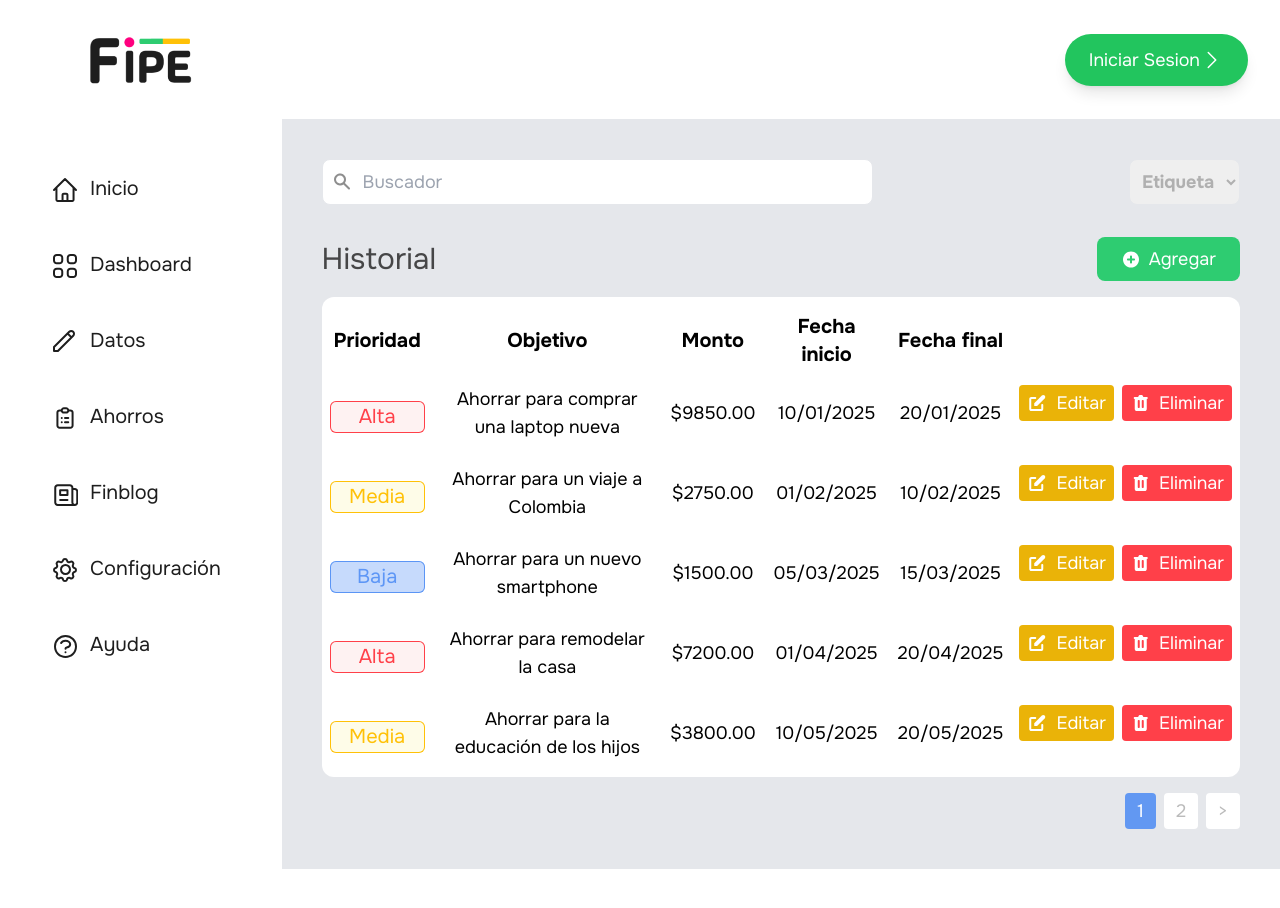
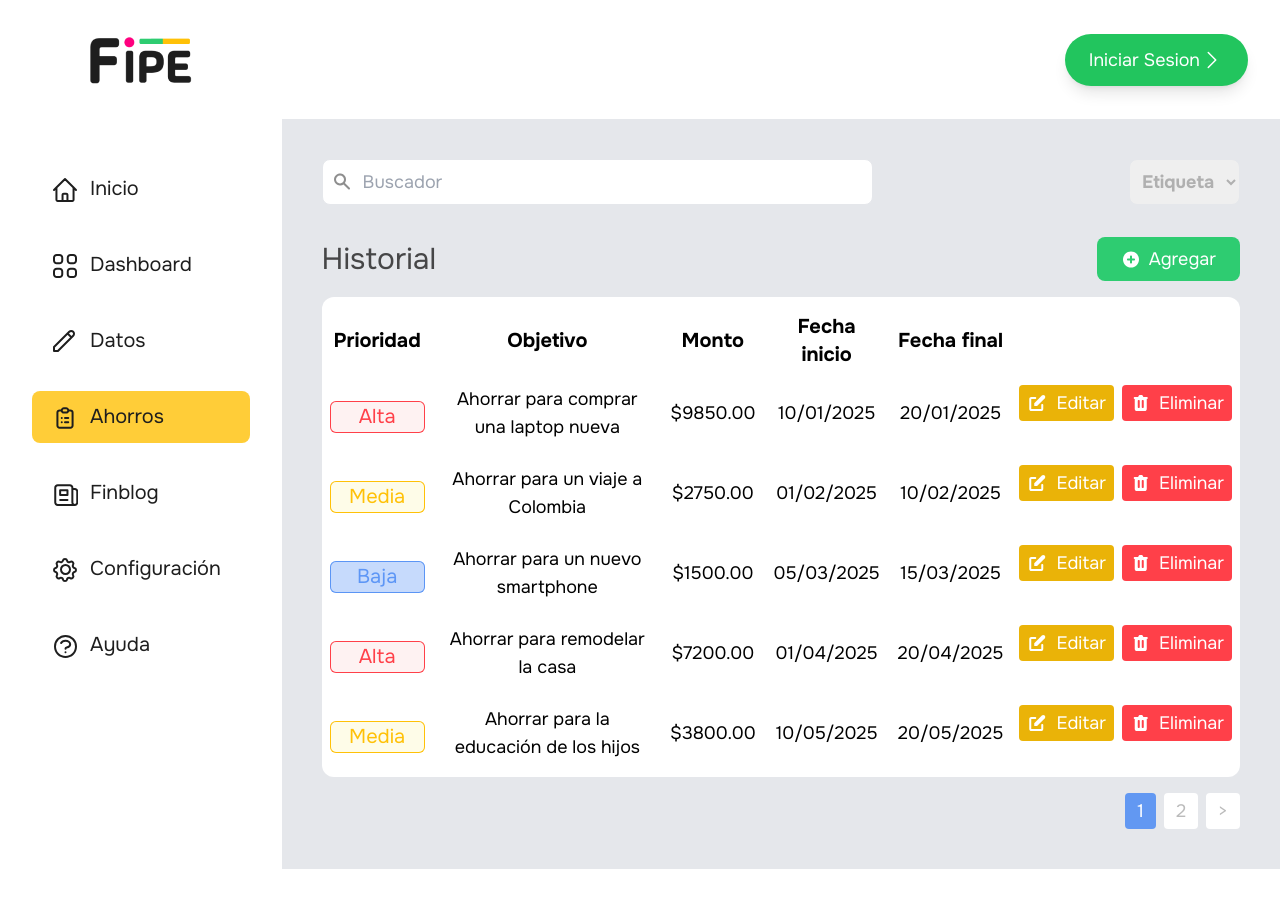
Before and after one commit to No-Country-simulation/c23-68-webapp, a React (Vite) app in the folder Frontend/: page /savings in a window 1280 px wide. Shown: the top 908 px of the page. Built offline with nearby package versions, Linux system fonts and the light colour scheme; a web font is replaced by a local one.

Commit message:
fix: update sidebar link from '/ahorros' to '/savings'

```diff
--- a/Frontend/src/components/layout/SideBar.jsx
+++ b/Frontend/src/components/layout/SideBar.jsx
@@ -115,7 +115,7 @@ const SideBar = () => {
 
           <li>
             <NavLink
-              to='/ahorros'
+              to='/savings'
               className={({ isActive }) =>
                 isActive
                   ? 'block px-5 mx-3 py-3 bg-amarillo rounded-lg font-onest font-normal text-xl text-negro'
```
